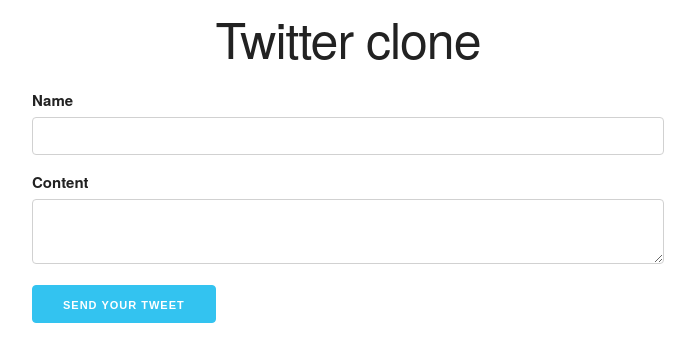
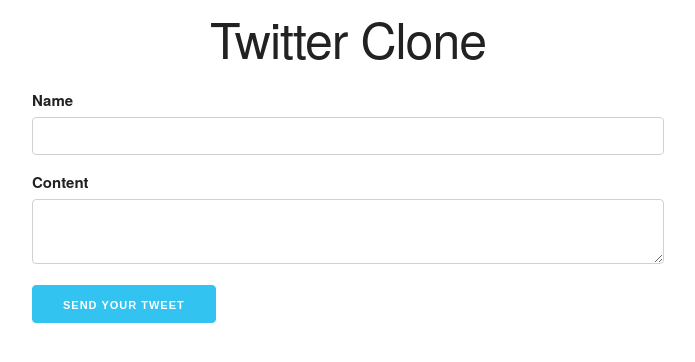
Before and after one commit to rob137/twitter-clone, a website: page client/index.html in a window 1280 px wide. Shown: the whole page, without its empty margins (292-987 px from the left). Drawn offline with Linux system fonts and the light colour scheme.

Commit message:
Fix typo

```diff
--- a/client/index.html
+++ b/client/index.html
@@ -12,7 +12,7 @@
 
 <body>
   <header>
-    <h1 class="title">Twitter clone</h1>
+    <h1 class="title">Twitter Clone</h1>
   </header>
   <main>
     <form class="form">
```
